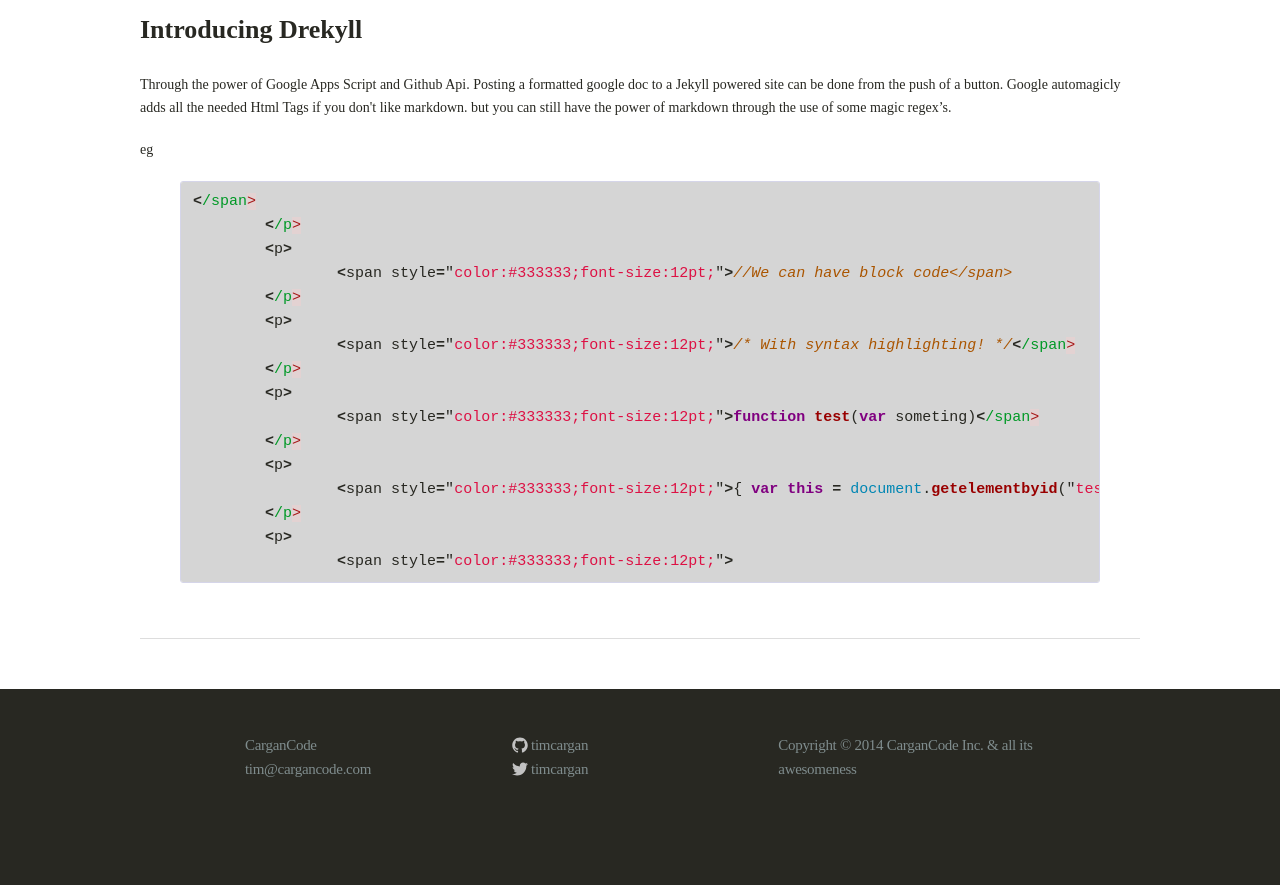
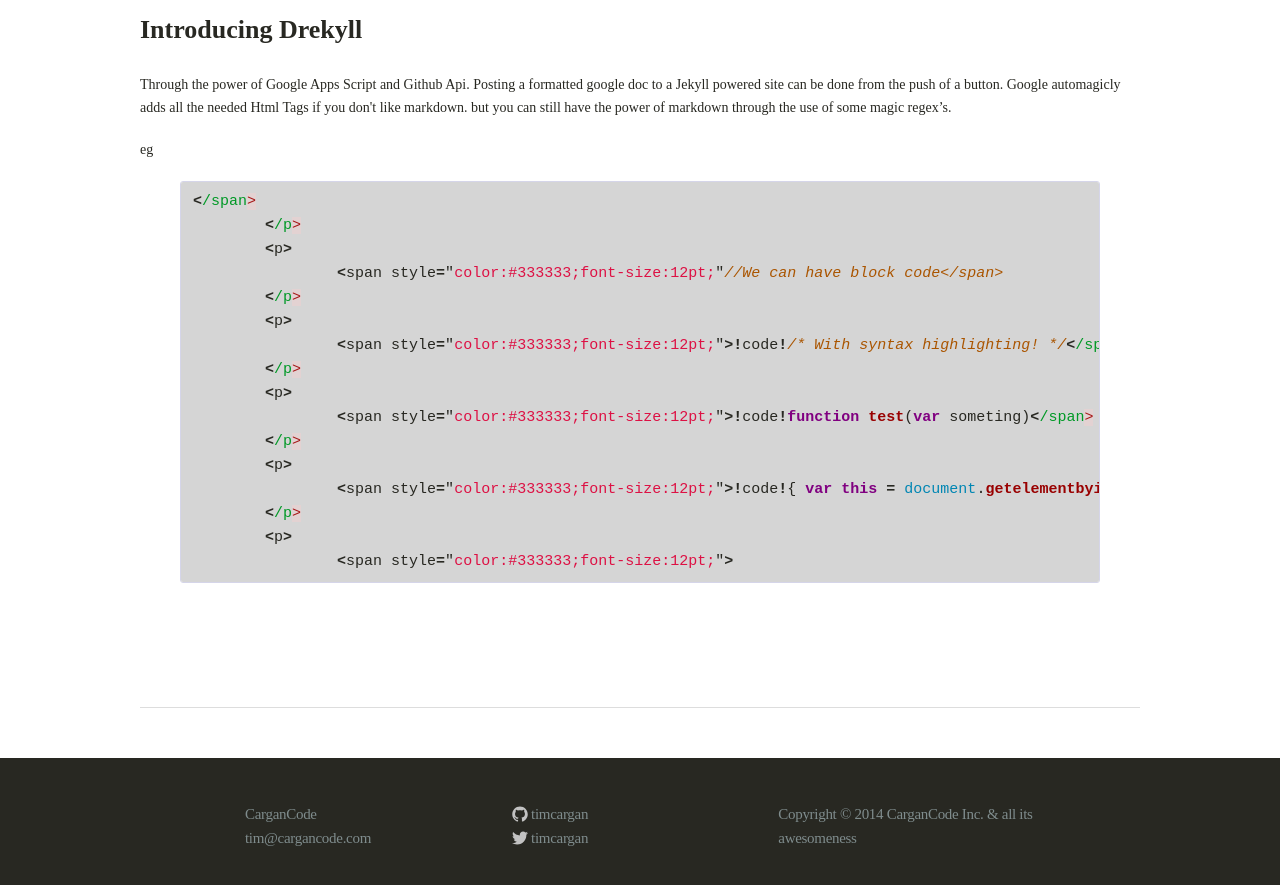
Before and after one commit to CarganCode/CarganCode.github.io, a Jekyll site: the page built from _posts/2014-9-1-Introducing_Drekyll!.md, in a window 1280 px wide and 900 px high, scrolled down 634 px. Shown: the top 885 px of the window. Built offline with Jekyll 4.4.1, drawn with Linux system fonts in a browser that asks for light colours; before the commit the page ends 1465 px from its top, so only the background shows below that.

Commit message:
Updating: Introducing Drekyll!

```diff
--- a/_posts/2014-9-1-Introducing_Drekyll!.md
+++ b/_posts/2014-9-1-Introducing_Drekyll!.md
@@ -2,11 +2,8 @@
 layout: post
 title: Introducing Drekyll!
 date: 2014-09-01T14:51:11.002Z
-type: blog
-categories: project
-tags: Apps-Script Code Drekyll Github Project
 ---
-<body class="c7">
+<body class="c4">
 	<p>
 		<span>So im new to Jekyll and so far I’m loving it, I already use it for two of my sites (this and TeenTech's website). My only complaint is that I couldn't find a good Markdown editor. I'm Dyslexic and my spelling is atrocious, when i'm writing lots of text I want to use an editor with good spell check and all the other niceties. The trouble is most text editors, such as Sublime or Textwrangler, are use primarily for coding. As such they have no or a very limited spell check. My first thought was to use MS Word as a text editor but it turns out that editing Markdown files in Word doesn't work all that well. It was when I was playing around with some autoCrat stuff that it hit me. I could use Google docs!</span>
 	</p>
@@ -30,16 +27,16 @@
 		<span style="color:#333333;font-size:12pt;">{% highlight javascript linnos %}</span>
 	</p>
 	<p>
-		<span style="color:#333333;font-size:12pt;">//We can have block code</span>
+		<span style="color:#333333;font-size:12pt;"//We can have block code</span>
 	</p>
 	<p>
-		<span style="color:#333333;font-size:12pt;">/* With syntax highlighting! */</span>
+		<span style="color:#333333;font-size:12pt;">!code!/* With syntax highlighting! */</span>
 	</p>
 	<p>
-		<span style="color:#333333;font-size:12pt;">function test(var someting)</span>
+		<span style="color:#333333;font-size:12pt;">!code!function test(var someting)</span>
 	</p>
 	<p>
-		<span style="color:#333333;font-size:12pt;">{ var this = document.getelementbyid("test"); for (var i = 0; i &lt; someting; i ++){ doSometingAwesome("yes thats right!") } return "It did everything and more" }</span>
+		<span style="color:#333333;font-size:12pt;">!code!{ var this = document.getelementbyid("test"); for (var i = 0; i &lt; someting; i ++){ !code!doSometingAwesome("yes thats right!") } return "It did everything and more" }</span>
 	</p>
 	<p>
 		<span style="color:#333333;font-size:12pt;">{% endhighlight %}</span>
@@ -47,4 +44,10 @@
 	<p style="height:11pt;">
 		<span />
 	</p>
-	</body>
+	<p style="height:11pt;">
+		<span />
+	</p>
+	<p style="height:11pt;">
+		<span />
+	</p>
+</body>
```
